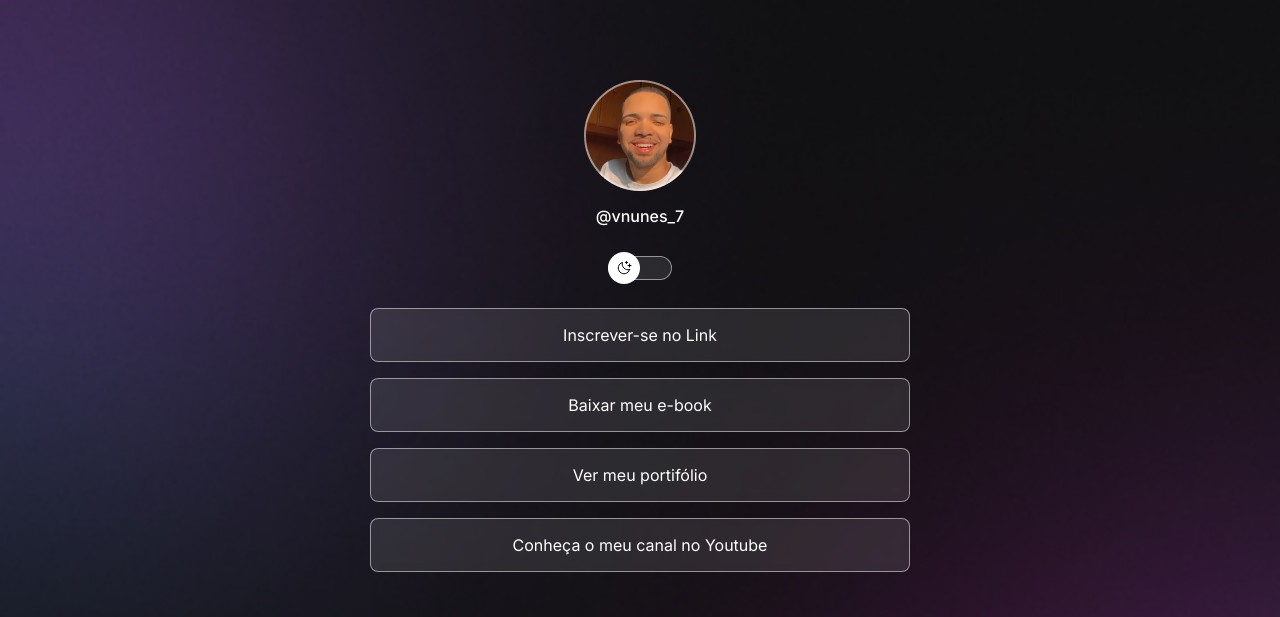
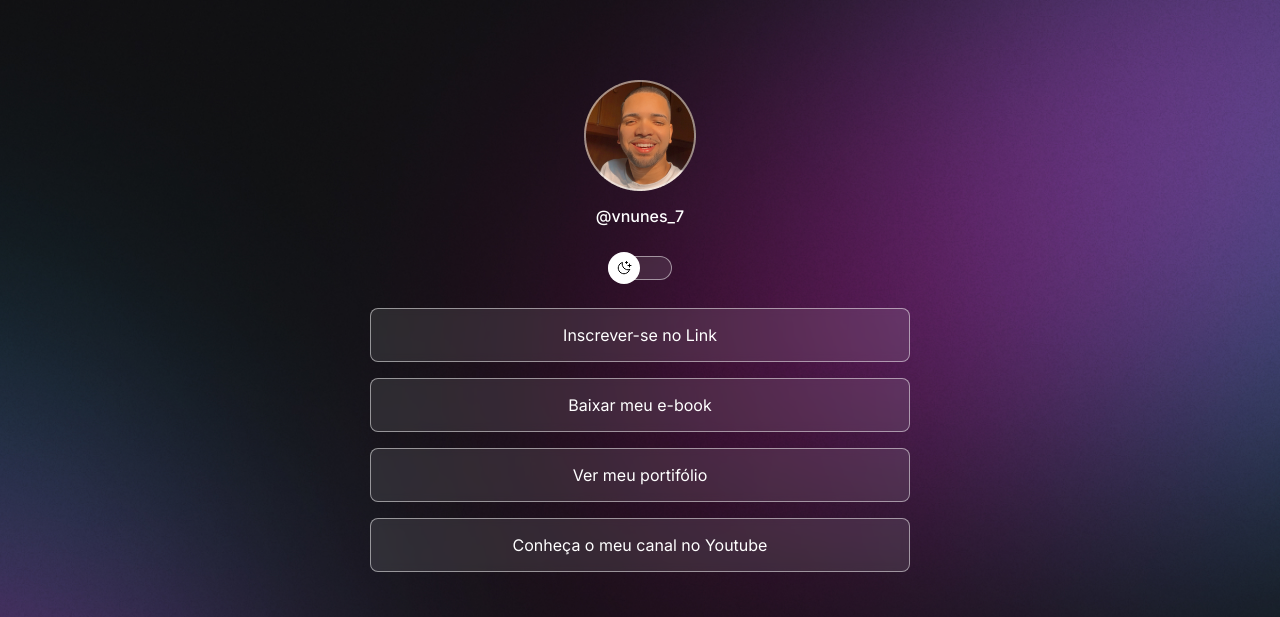
Before and after one commit to vnunes7/Projeto-Discover-RocketSeat, a plain HTML site: page index.html in a window 1280 px wide. Shown: the top 617 px of the page. Drawn offline with nearby package versions, Linux system fonts and the light colour scheme.

Commit message:
change background based on media queries

```diff
--- a/style.css
+++ b/style.css
@@ -26,6 +26,7 @@
 
 body {
   background: var(--background) no-repeat top center/cover;
+  height: 100vh;
 }
 
 body * {
@@ -170,3 +171,15 @@ footer {
   font-size: 14px;
   text-align: center;
 }
+
+/* media queries */
+
+@media (min-width: 700px) {
+  :root{
+    --background: url(./assets/bg-desktop.jpg)
+  }
+
+  .light  {
+    --background: url(./assets/bg-desktop-light.jpg)
+  }
+}
```
